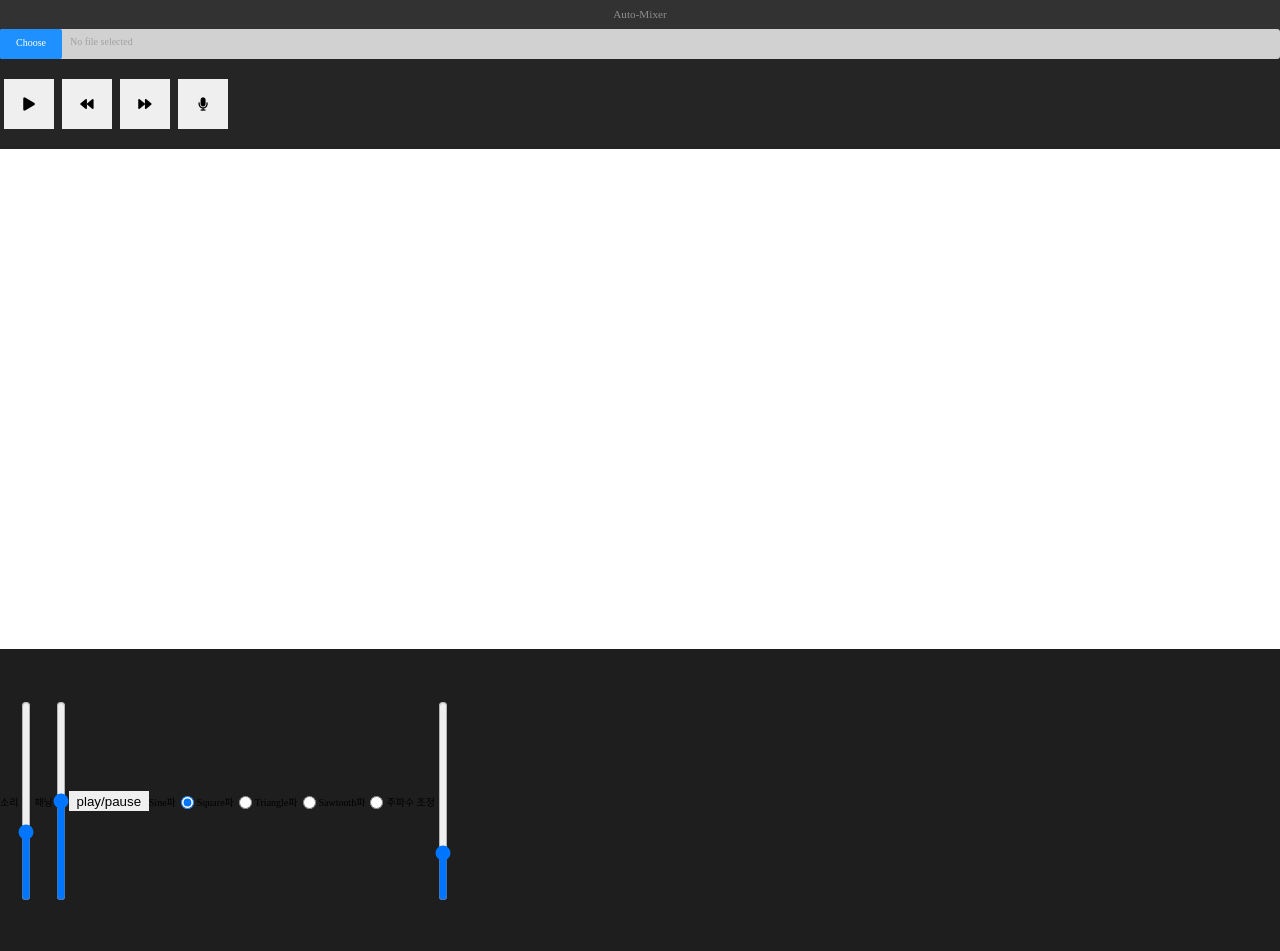
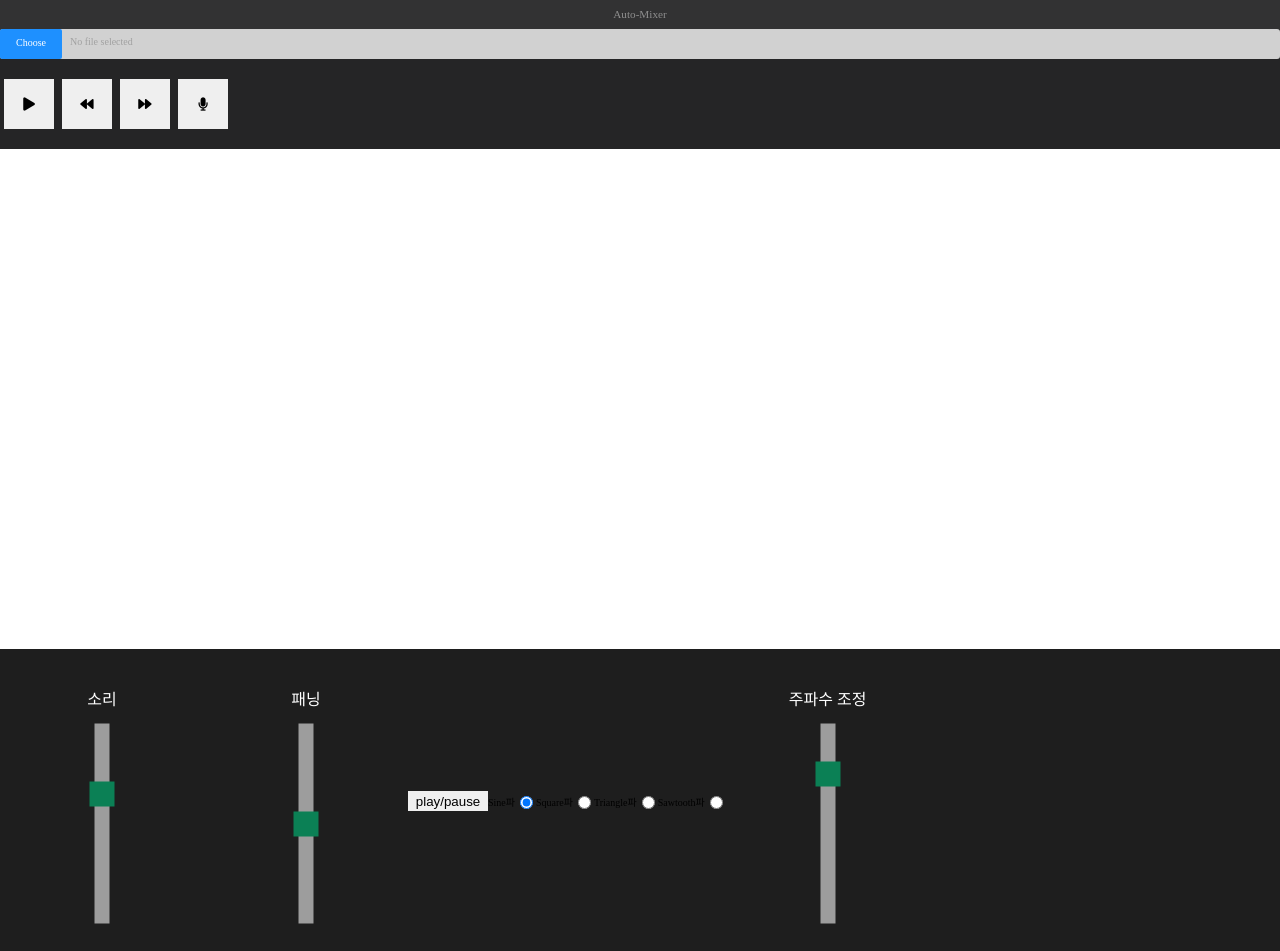
Before and after one commit to heywon0909/audio-mixer, a website: page index.html in a window 1280 px wide. Drawn offline with Linux system fonts and the light colour scheme.

Commit message:
input range ui 작업중..

```diff
--- a/index.html
+++ b/index.html
@@ -47,13 +47,13 @@
       </div>
       <div class="control-pannel">
         <!-- 소리 볼륨 -->
-        <div>
-        <label for="volume">소리</label>
-        <input type="range" id="volume" min="0" max="3" value="1" step="0.01" orient="vertical">
+        <div class="control">
+        <h1>소리</h1>
+        <input type="range" id="volume" min="0" max="3" value="1" step="0.01">
         </div>
         <!-- 스테레오 패닝 -->
-        <div>
-         <label for="panner">패닝</label>
+        <div class="control">
+         <h1>패닝</h1>
         <input type="range" id="panner" min="-1" max="1" value="0" step="0.01">
         </div>
         <!-- 파형 설정 -->
@@ -67,9 +67,11 @@
           <input type="radio" id="triangle" name="os_control"/>
           <label for="sawtooth">Sawtooth파</label>
            <input type="radio" id="sawtooth" name="os_control"/>
-          <label for="control_frequency">주파수 조정</label>
+        </div>
+         <div class="control">
+          <h1>주파수 조정</h1>
           <input type="range" name="control_frequency" id="control_frequency" min="1" max="2000" value="440">
-        </div>
+          </div>
       </div>
     </div>
 
--- a/styles/app.css
+++ b/styles/app.css
@@ -23,8 +23,18 @@ body {
 	width: 100%;
 }
 
-#root{
-  height: 100%;
+
+h1 {
+  font-size: 1.6em;
+  font-weight: 300;
+  color: white;
+  margin-top: -11px;
+}
+
+
+#root {
+    height: 100%;
+    min-width: fit-content;
 }
 
 button {
@@ -135,22 +145,25 @@ header {
 .control-pannel{
   display: flex;
   width: 100%;
-  height: 300px;
+  height: 228px;
 }
-.control-pannel div{
+.control-pannel div.control{
+ color: #404040;
   display: flex;
+  flex-direction: column;
+  justify-content: space-around;
   align-items: center;
-  height: 300px;
+  padding: 0px;
 }
-input[type=range]{
-  appearance: none;
-  writing-mode: bt-lr; /* IE */
-  -webkit-appearance: slider-vertical; /* Chromium */
-  height: 200px;
-  width: 10px;
-  margin: 3px;
-  padding: 0;
+.control{
+  color: #404040;
+  display: flex;
+  flex-direction: column;
+  justify-content: space-around;
+  align-items: center;
+  padding: 50px;
 }
+
 #oscillator{
   display: flex;
   align-items: center;
@@ -160,3 +173,34 @@ input[type=range]{
   width: 80px;
   height: 20px;
 }
+input[type="range"] {
+  -webkit-appearance: none;
+  width: 200px;
+  height: 15px;
+  background: #d3d3d3;
+  outline: none;
+  opacity: 0.7;
+  -webkit-transition: .2s;
+  transition: opacity .2s;
+  transform: rotate(90deg);
+}
+
+input[type="range"]:hover {
+  opacity: 1;
+}
+
+input[type="range"]::-webkit-slider-thumb {
+  -webkit-appearance: none;
+  appearance: none;
+  width: 25px;
+  height: 25px;
+  background: #04AA6D;
+  cursor: pointer;
+}
+
+input[type="range"]::-moz-range-thumb {
+  width: 25px;
+  height: 25px;
+  background: #04AA6D;
+  cursor: pointer;
+}
```
